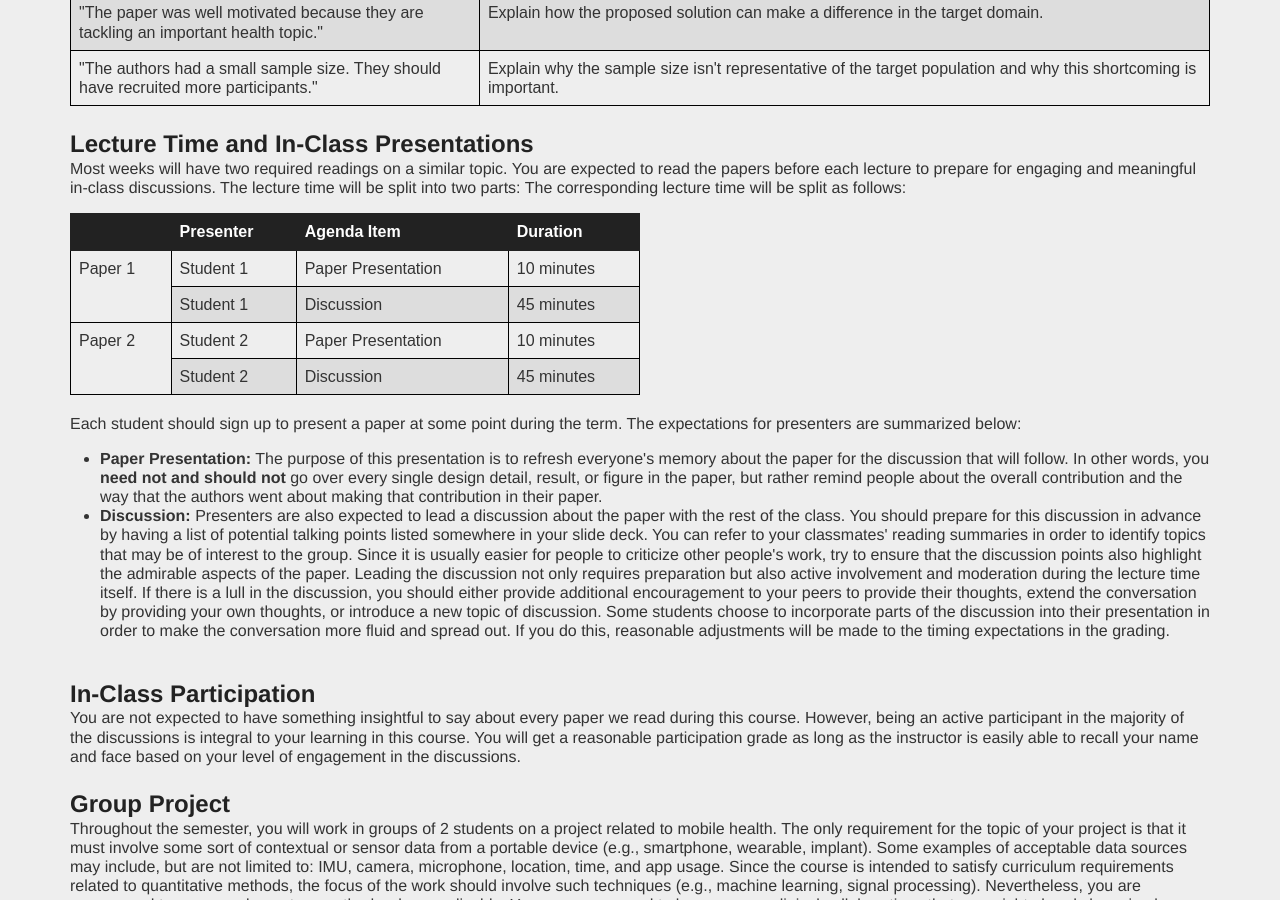
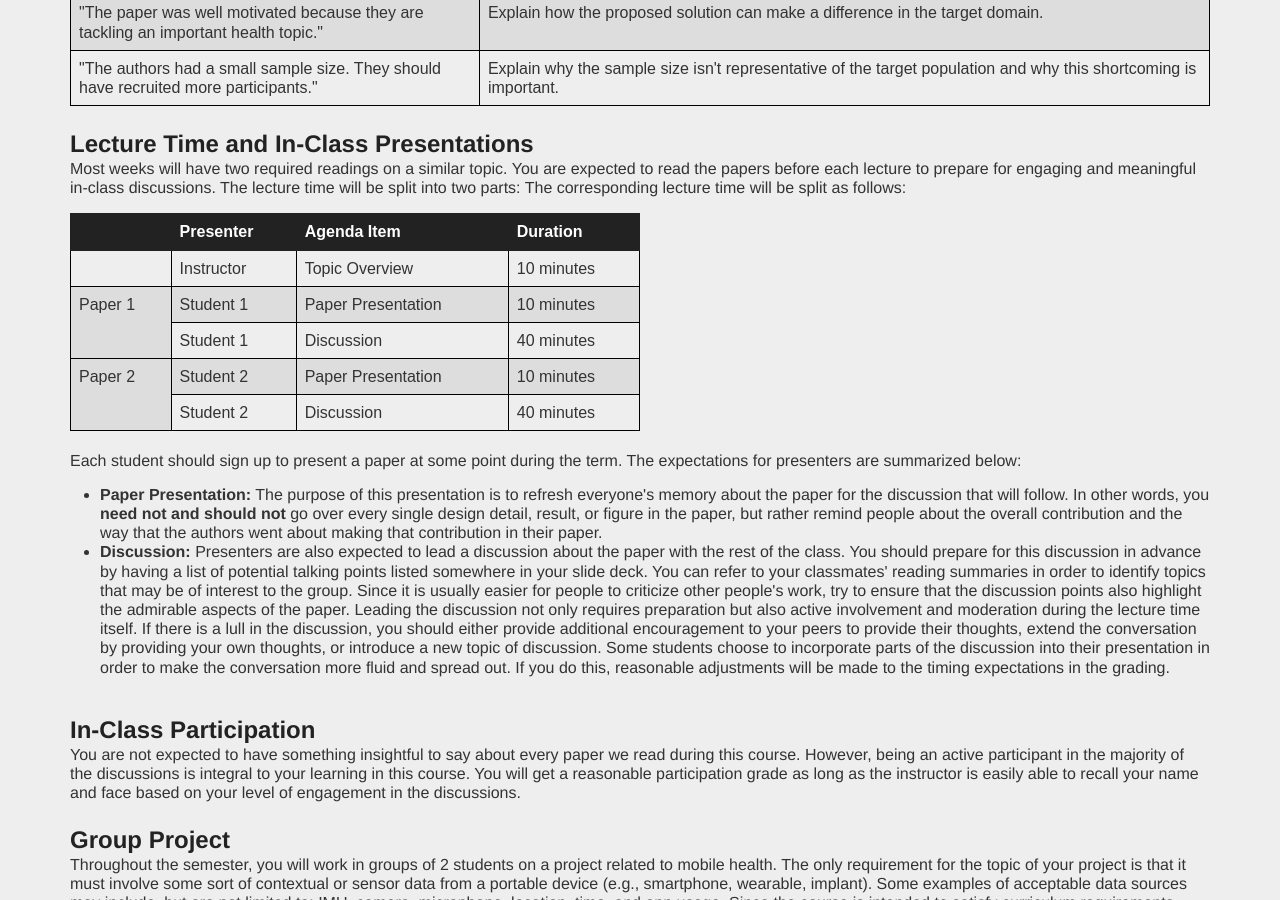
Before and after one commit to mariakakis/mhealth-course, a Jekyll site: the page built from syllabus/index.html, in a window 1280 px wide and 900 px high, scrolled down 1129 px. Built offline with Jekyll 4.4.1, drawn with Linux system fonts in a browser that asks for light colours; some web fonts are replaced.

Commit message:
adding gitignore

```diff
--- a/syllabus/index.html
+++ b/syllabus/index.html
@@ -141,12 +141,12 @@ title:
           </tr>
         </thead>
         <tbody>
-          <!-- <tr>
+          <tr>
             <td>&nbsp;</td>
             <td>Instructor</td>
             <td>Topic Overview</td>
             <td>10 minutes</td>
-          </tr> -->
+          </tr>
           <tr>
             <td rowspan="2">Paper 1</td>
             <td>Student 1</td>
@@ -156,7 +156,7 @@ title:
           <tr>
             <td>Student 1</td>
             <td>Discussion</td>
-            <td>45 minutes</td>
+            <td>40 minutes</td>
           </tr>
           <tr>
             <td rowspan="2">Paper 2</td>
@@ -167,7 +167,7 @@ title:
           <tr>
             <td>Student 2</td>
             <td>Discussion</td>
-            <td>45 minutes</td>
+            <td>40 minutes</td>
           </tr>
         </tbody>
     </table>
```
Also changed, not shown: 1 other file.
